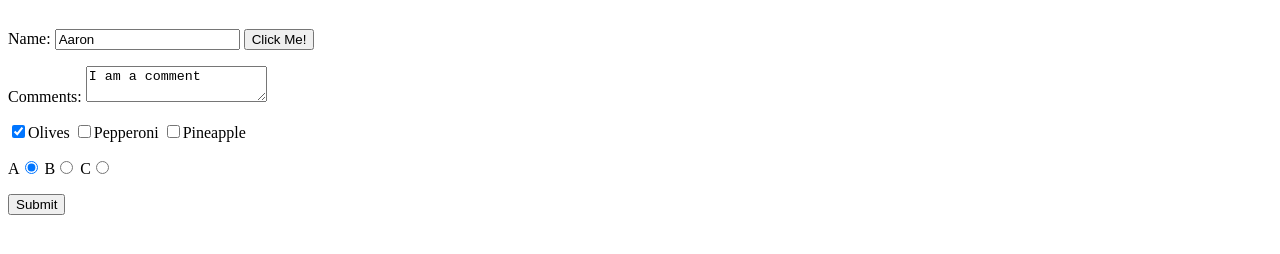
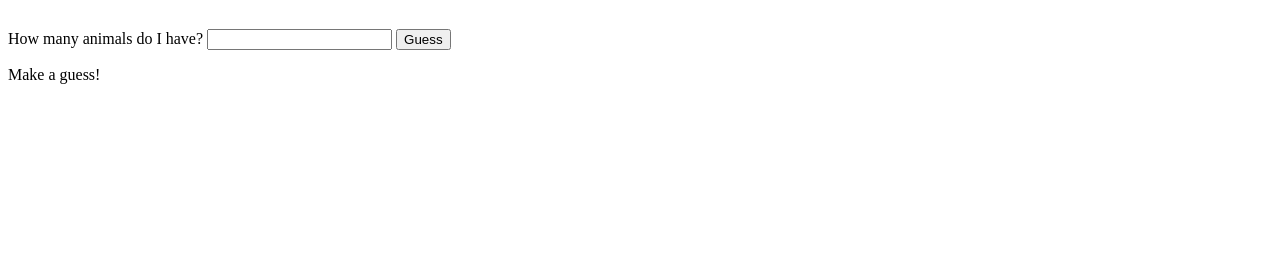
Before and after one commit to AaronD87/dayFour, a plain HTML site: page index.html in a window 1280 px wide. Shown: the part 150-404 px from the top of the page. Drawn offline with Linux system fonts and the light colour scheme.

Commit message:
guessing game

```diff
--- a/index.html
+++ b/index.html
@@ -14,46 +14,14 @@
         <p>
 
             <label>
-                Name:
-                    <input name="name" type="text" value="Aaron">
+                How many animals do I have?
+                    <input name="guess" type="number">
             </label>
+        <button>Guess</button>
+        </p>
+    </form>
 
-            <button>Click Me!</button>
-
-        </p>
-
-        <p>
-
-            <label>
-            Comments:
-            <textarea>I am a comment</textarea>
-            </label>
-
-        </p>
-        <p>
-            <label>
-            <input checked value="olives" type="checkbox">Olives
-            </label>
-
-            <label>
-            <input type="checkbox">Pepperoni
-            </label>
-
-            <label>
-            <input type="checkbox">Pineapple
-            </label>
-
-        </p>
-        <p>
-
-            <label>A<input checked name="grade" type="radio"></label>
-            <label>B<input name="grade" type="radio"></label>
-            <label>C<input name="grade" type="radio"></label>
-
-        </p>
-
-        <button>Submit</button>
-    </form>
+    <p id="result">Make a guess!</p>
 
     <script src="index.js"></script>
 </body>
--- a/index.js
+++ b/index.js
@@ -3,15 +3,19 @@ function handleSubmit(event) {
     var form = event.target;
     var elements = form.elements;
 
-    var name = elements.name.value;
-    console.log('name', name);
+    var guess = elements.guess.value;
 
-    var comments = elements.comments.value;
-    console.log('comments', comments);
+    var result = document.getElementById('result');
 
-    var toppings = elements.toppings.value;
-    console.log('toppings', toppings);
+    result.textContent = 'You made a guess of ' + guess;
 
-    var grade = elements.grade.value;
-    console.log('grade', grade);
+    if(guess < 3) {
+        result.textContent = 'Your guess is too low!'
+    } else if (guess > 3) {
+        result.textContent = 'Your guess is too high!'
+    } else {
+        result.textContent = 'Your guess is correct!'
+    }
+
+
 }
```
